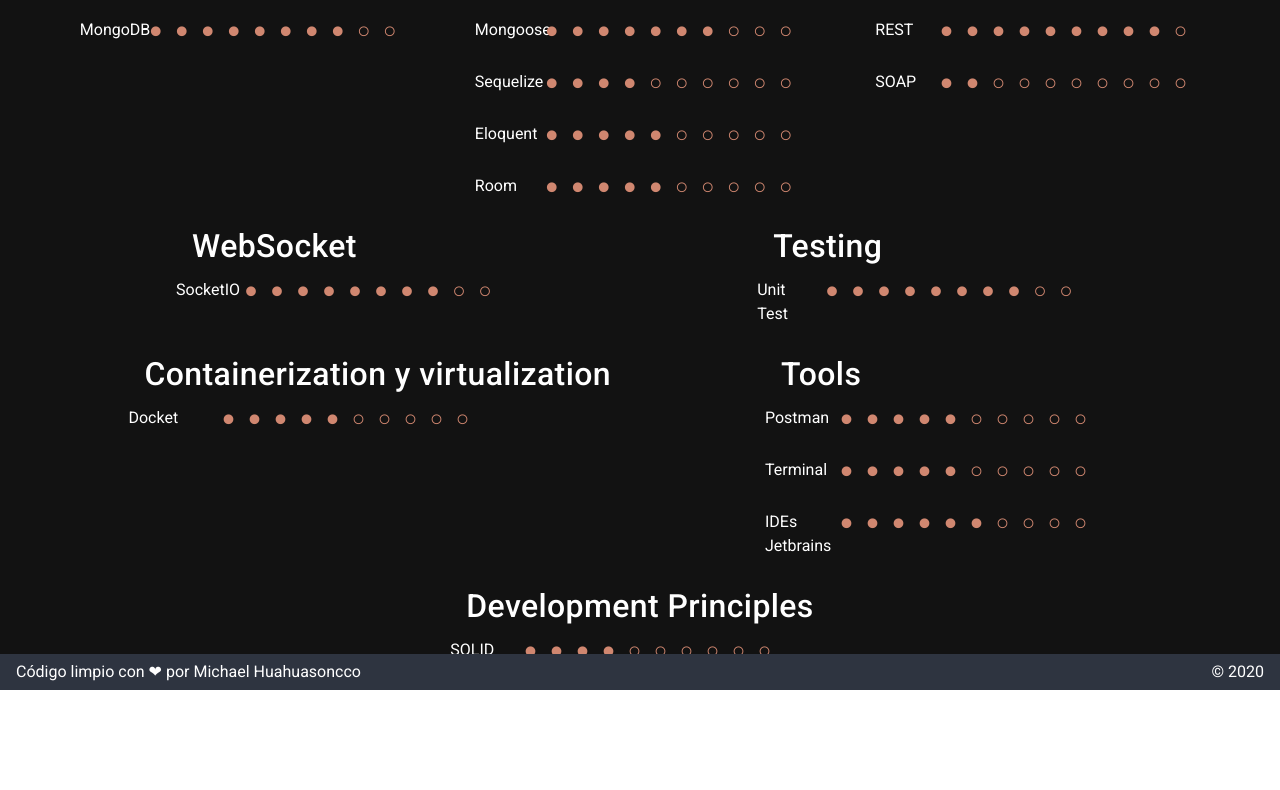
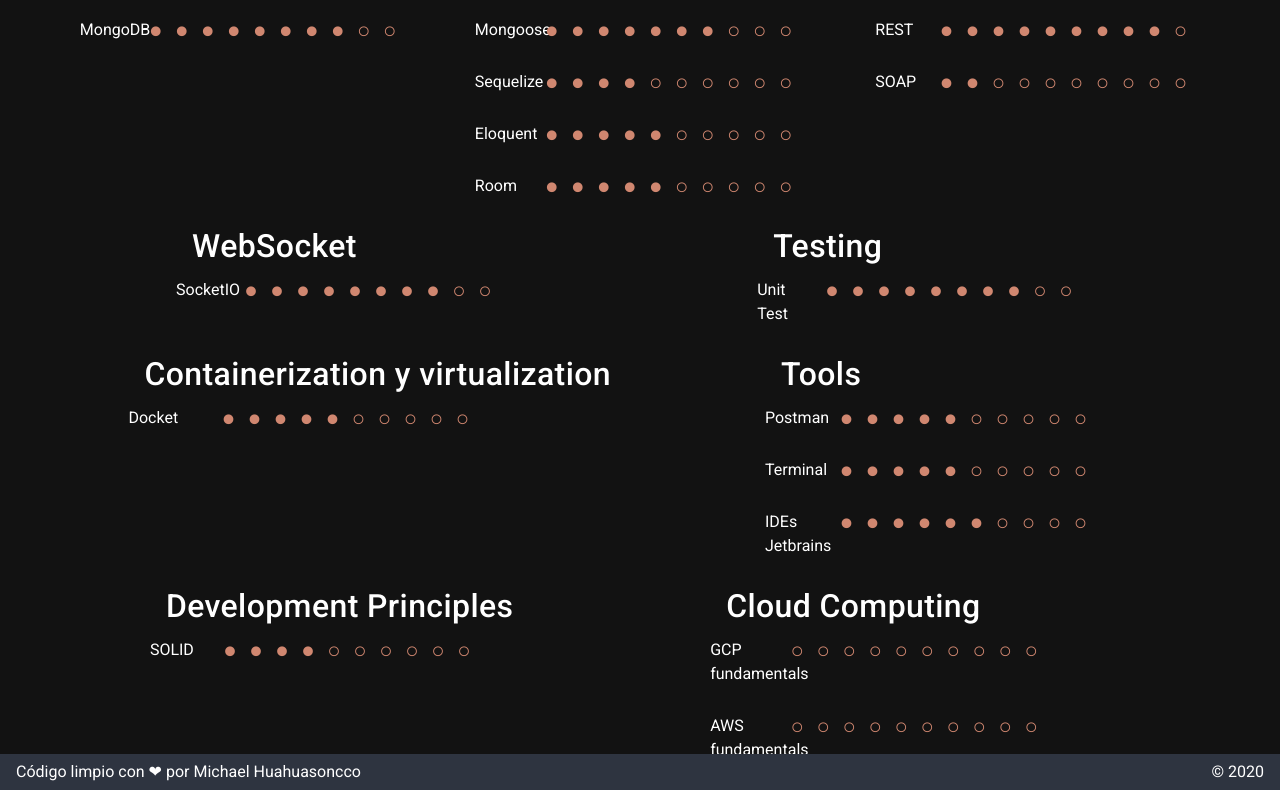
Before and after one commit to MichaelPaulHP/portafolio, a Vue app: page /skills in a window 1280 px wide. Shown: the part 1745-2535 px from the top of the page. Before the commit the page ends 2435 px from the top, so only its background shows below. Built offline with nearby package versions, Linux system fonts and the light colour scheme; no server answers; a web font is replaced by a local one.

Commit message:
add video

```diff
--- a/src/data/Workslist.js
+++ b/src/data/Workslist.js
@@ -24,7 +24,8 @@
           {name:"App Mobil",src:"https://github.com/MichaelPaulHP/"},
           {name:"BackEnd",src:"https://github.com/MichaelPaulHP/"}
       ],
-      pathImage+"/list/icon.png"
+      pathImage+"/list/icon.png",
+      pathImage+"/list/video.mp4"
     ),
     new Project(
       "Spotify y YouTube",
@@ -51,7 +52,9 @@
           {name:"App Mobil",src:"https://github.com/MichaelPaulHP/"},
           {name:"BackEnd",src:"https://github.com/MichaelPaulHP/"}
       ],
-      pathImage+"/sy/icon.png"
+      pathImage+"/sy/icon.png",
+      pathImage+"/sy/video.mp4"
+
     ),
     new Project(
         "Concurrencia",
--- a/src/data/skills.js
+++ b/src/data/skills.js
@@ -111,6 +111,10 @@
         "Development Principles":{
             SOLID:4,
         },
+        "Cloud Computing":{
+            "GCP fundamentals":null,
+            "AWS fundamentals":null,
+        }
     }
 
 ;
--- a/src/views/works/Project.js
+++ b/src/views/works/Project.js
@@ -1,13 +1,14 @@
 
 
 class Project{
-  constructor(title,description,tools,imagesSrc,repositories,icon) {
+  constructor(title,description,tools,imagesSrc,repositories,icon,video=null) {
       this.title=title;
       this.description=description;
       this.tools=tools;
       this.imagesSrc=imagesSrc;
       this.repositories=repositories;
       this.icon=icon;
+      this.video=video;
   }
 }
 module.exports=Project;
--- a/src/views/works/Work.vue
+++ b/src/views/works/Work.vue
@@ -11,6 +11,14 @@
                             hide-delimiters
                             height="auto"
                     >
+                      <v-carousel-item  v-if="work.video">
+                        <v-row align="center" justify="center" >
+                          <video width="auto" height="520"  controls>
+                            <source :src="work.video" type="video/mp4">
+                          </video>
+                        </v-row>
+
+                      </v-carousel-item>
 
                         <v-carousel-item  v-for="(item,i) in work.imagesSrc"  :key="i">
                             <v-img :src="item"  contain  aspect-ratio="1.7778" >
```
Also changed, not shown: 2 other files (tests, documents, lock files or other folders).
